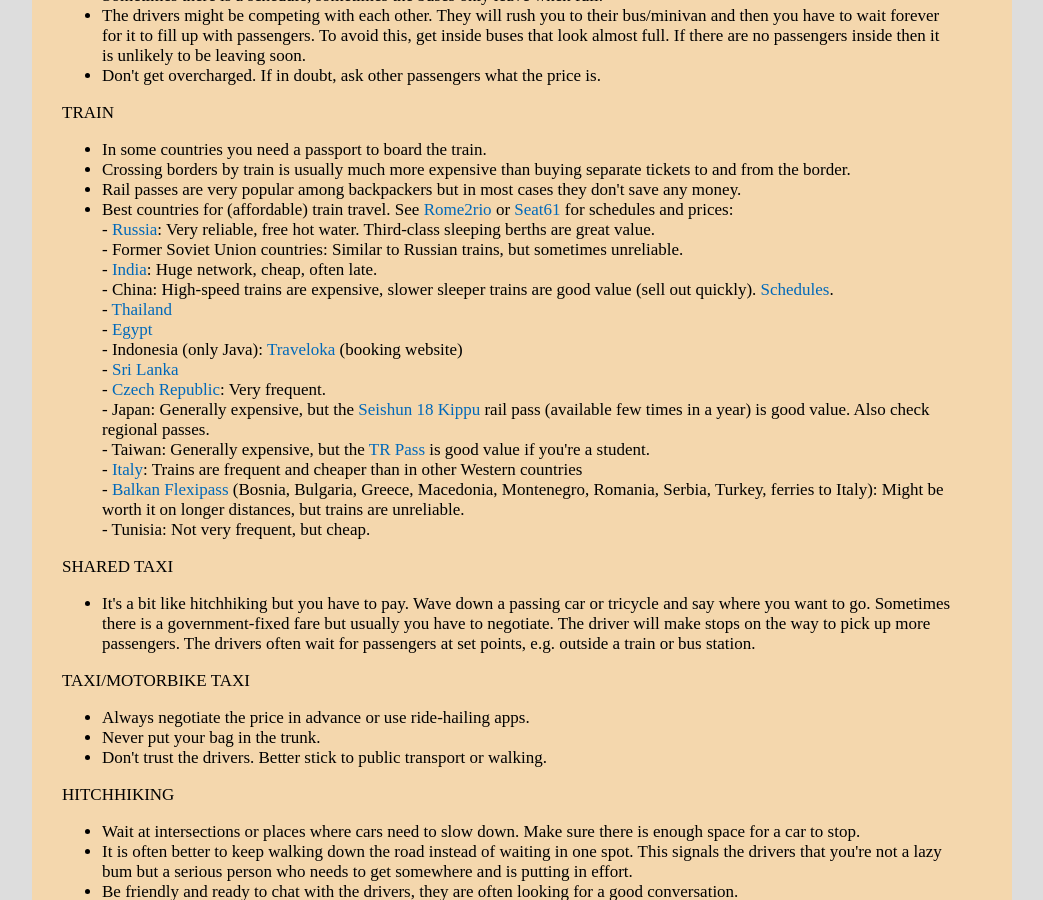
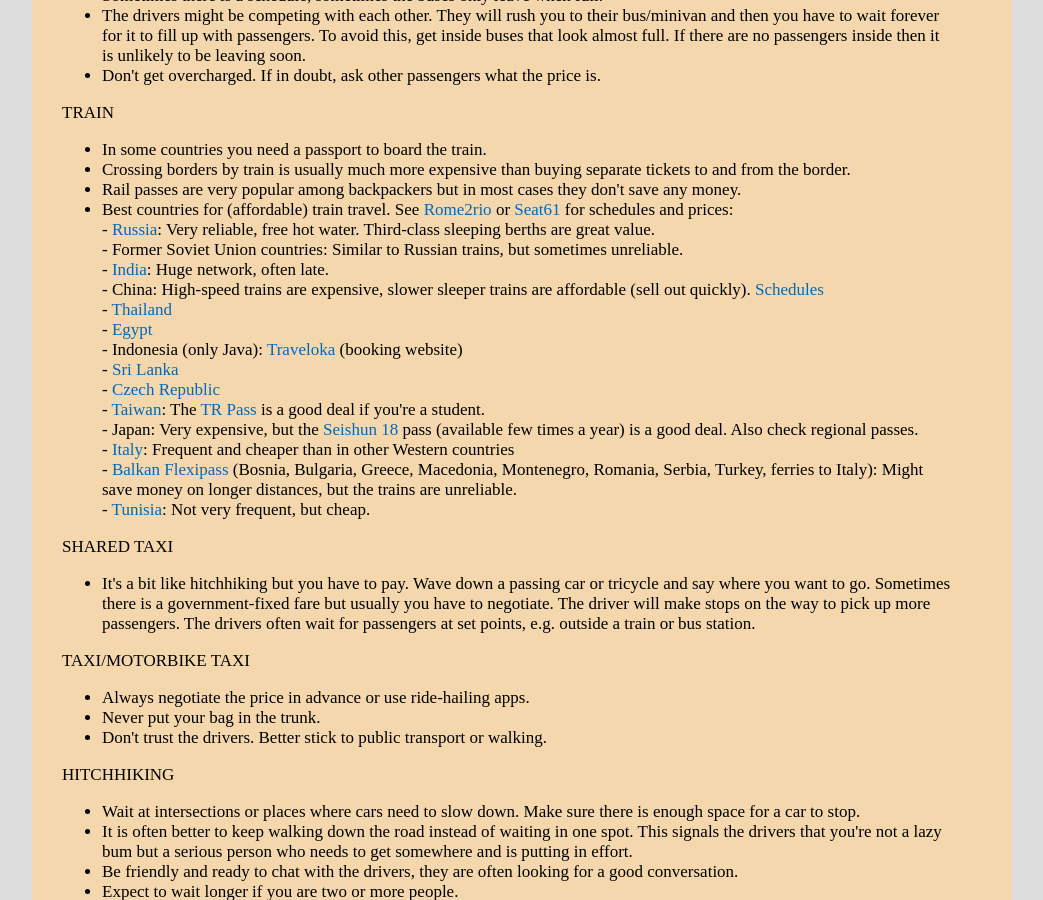
Before and after one commit to witbag/witbag.github.io, a Jekyll site: the page built from travel/transport.html, in a window 1280 px wide and 900 px high, scrolled down 317 px. Shown: the whole window, without its empty margins (118-1161 px from the left). Built offline with Jekyll 4.4.1, drawn with Linux system fonts in a browser that asks for light colours.

Commit message:
Update transport.html

```diff
--- a/travel/transport.html
+++ b/travel/transport.html
@@ -24,18 +24,18 @@
 <li>Best countries for (affordable) train travel. See <a href="https://www.rome2rio.com/" target=_blank>Rome2rio</a> or <a href="https://www.seat61.com/" target=_blank>Seat61</a> for schedules and prices:<br>
 - <a href="https://pass.rzd.ru/main-pass/public/en" target=_blank>Russia</a>: Very reliable, free hot water. Third-class sleeping berths are great value.<br>
 - Former Soviet Union countries: Similar to Russian trains, but sometimes unreliable.<br>
-- <a href="https://www.irctc.co.in/" target=_blank>India</a>: Huge network, cheap, often late.<br>
-- China: High-speed trains are expensive, slower sleeper trains are good value (sell out quickly). <a href="https://www.trip.com/" target=_blank>Schedules</a>.<br>
+- <a href="https://www.irctc.co.in/" target=_blank>India</a>: Huge network, often late.<br>
+- China: High-speed trains are expensive, slower sleeper trains are affordable (sell out quickly). <a href="https://www.trip.com/" target=_blank>Schedules</a><br>
 - <a href="http://procurement.railway.co.th/checktime/checktime.asp?lenguage=Eng" target=_blank>Thailand</a><br>
 - <a href="https://enr.gov.eg/ticketing/public/smartSearch.jsf" target=_blank>Egypt</a><br>
 - Indonesia (only Java): <a href="https://www.traveloka.com/en-id/" target=_blank>Traveloka</a> (booking website)<br>
 - <a href="http://www.railway.gov.lk/" target=_blank>Sri Lanka</a><br>
-- <a href="https://www.cd.cz/en/default.htm" target=_blank>Czech Republic</a>: Very frequent.<br>
-- Japan: Generally expensive, but the <a href="https://www.jreast.co.jp/e/pass/seishun18.html" target=_blank>Seishun 18 Kippu</a> rail pass (available few times in a year) is good value. Also check regional passes.<br>
-- Taiwan: Generally expensive, but the <a href="https://en.wikipedia.org/wiki/TR_Pass" target=_blank>TR Pass</a> is good value if you're a student.<br>
-- <a href="https://www.trenitalia.com/en.html" target=_blank>Italy</a>: Trains are frequent and cheaper than in other Western countries<br>
-- <a href="https://rail.cc/en/balkan-flexi-pass" target=_blank>Balkan Flexipass</a> (Bosnia, Bulgaria, Greece, Macedonia, Montenegro, Romania, Serbia, Turkey, ferries to Italy): Might be worth it on longer distances, but trains are unreliable.<br>
-- Tunisia: Not very frequent, but cheap.<br>
+- <a href="https://www.cd.cz/en/default.htm" target=_blank>Czech Republic</a><br>
+- <a href="https://www.railway.gov.tw/tra-tip-web/tip?lang=EN_US" target=_blank>Taiwan</a>: The <a href="https://en.wikipedia.org/wiki/TR_Pass#Rail_Pass" target=_blank>TR Pass</a> is a good deal if you're a student.<br>
+- Japan: Very expensive, but the <a href="https://www.jreast.co.jp/e/pass/seishun18.html" target=_blank>Seishun 18</a> pass (available few times a year) is a good deal. Also check regional passes.<br>
+- <a href="https://www.trenitalia.com/en.html" target=_blank>Italy</a>: Frequent and cheaper than in other Western countries<br>
+- <a href="https://rail.cc/en/balkan-flexi-pass" target=_blank>Balkan Flexipass</a> (Bosnia, Bulgaria, Greece, Macedonia, Montenegro, Romania, Serbia, Turkey, ferries to Italy): Might save money on longer distances, but the trains are unreliable.<br>
+- <a href="http://www.sncft.com.tn/En/home_46_87" target=_blank>Tunisia</a>: Not very frequent, but cheap.<br>
 </ul>
 SHARED TAXI<br>
 <ul>
```
